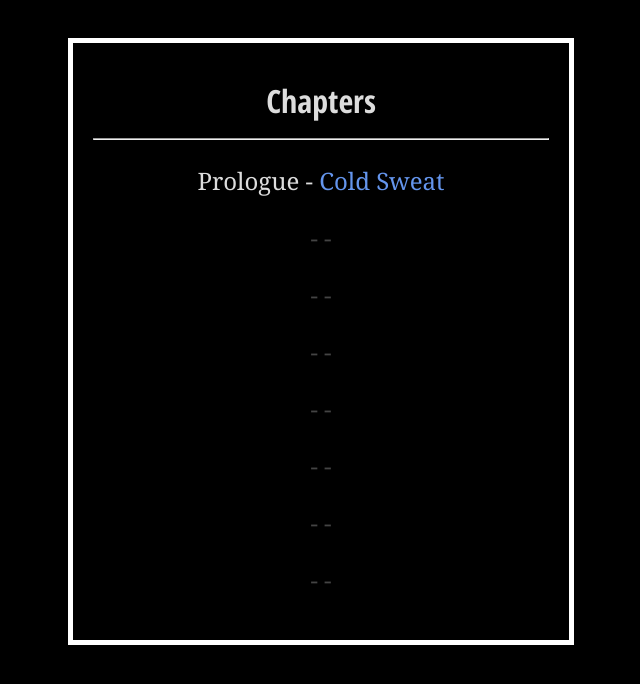
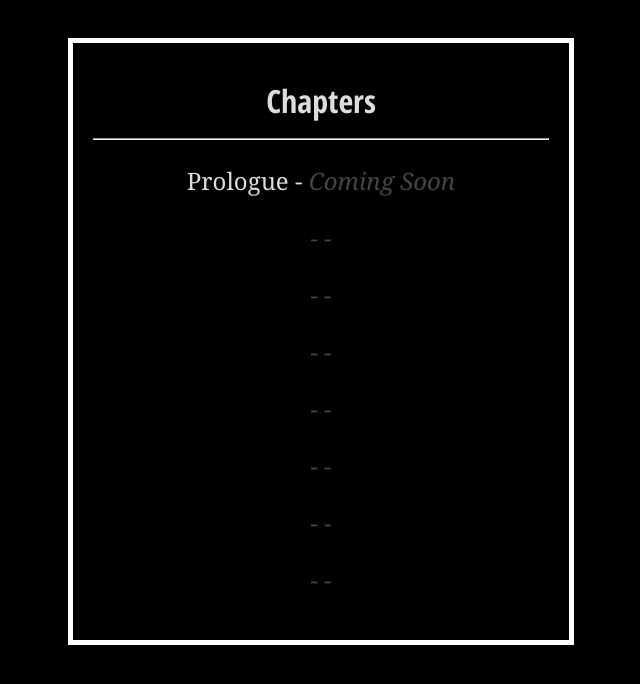
Before and after one commit to Abidano2/story, a plain HTML site: page index.html in a window 1280 px wide. Shown: the whole page, without its empty margins (319-959 px from the left). Drawn offline with Linux system fonts and the light colour scheme.

Commit message:
No access to ch0, more done on ch0

```diff
--- a/index.html
+++ b/index.html
@@ -16,7 +16,7 @@
             <hr />
 
             <div class="storyblock">
-                <p class="storyblock-text" style="text-align: center;">Prologue - <a href="prologue.html">Cold Sweat</a></p>
+                <p class="storyblock-text" style="text-align: center;">Prologue - <!--<a href="prologue.html">Cold Sweat</a>--><span style="color: #444444;"><i>Coming Soon</i></span></p>
             </div>
 
             <div class="storyblock">
```
Also changed, not shown: prologue.html (+2 -0 lines).
